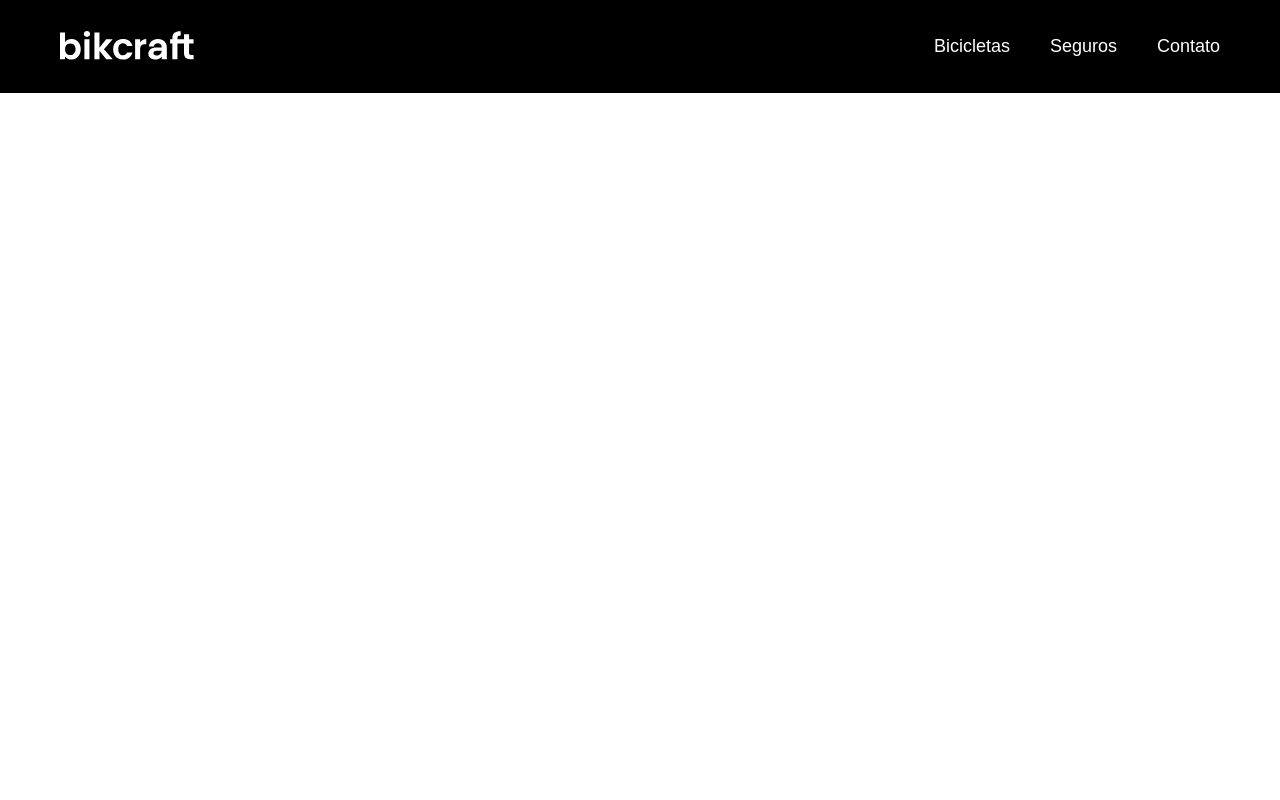
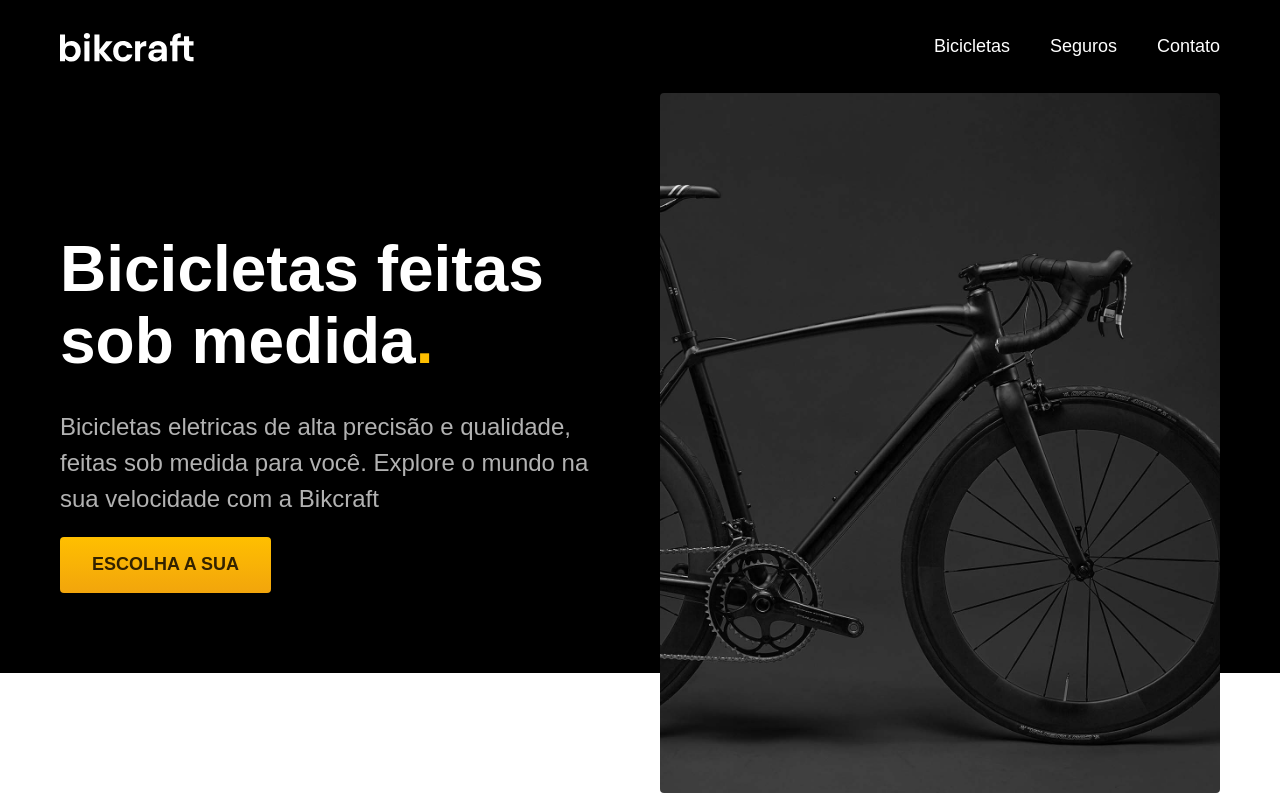
Before and after one commit to othiagofelippe/bikcraft, a plain HTML site: page index.html in a window 1280 px wide. Drawn offline with Linux system fonts and the light colour scheme.

Commit message:
introducao 1,2 e box-shadow

```diff
--- a/css/style.css
+++ b/css/style.css
@@ -3,19 +3,31 @@ body {
   font-family: Arial, Helvetica, sans-serif;
   margin: 0px;
 }
+
+h1, ul, p {
+  margin: 0px;
+}
+
 ul {
-  margin: 0px;
   padding: 0px;
   list-style: none;
 }
+
 a {
   text-decoration: none;
+  color: inherit;
+}
+
+img {
+  max-width: 100%;
+  display: block;
 }
 
 /* Header */
 .header-bg {
   background-color: #000000;
 }
+
 .header {
   display: flex;
   flex-wrap: wrap;
@@ -53,6 +65,7 @@ a {
   transition: 0.3s;
   position: absolute;
 }
+
 .header-menu a:hover:after {
   width: 100%
 }
@@ -87,3 +100,68 @@ a {
     font-size: 14px;
   }
 }
+
+/* Introduction */
+
+.introducao-bg {
+  background: #000000;
+  color: #ffffff;
+  box-shadow: inset 0 -120px #ffffff;
+}
+
+.introducao {
+  display: grid;
+  grid-template-columns: 1fr 1fr;
+  gap: 0px 40px;
+  box-sizing: border-box;
+  max-width: 1200px;
+  padding-left: 20px;
+  padding-right: 20px;
+  margin-left: auto;
+  margin-right: auto;
+}
+
+.introducao-conteudo {
+  align-self: end;
+  padding-bottom: 200px;
+}
+
+.introducao img {
+  height: 100%;
+  object-fit: cover;
+  border-radius: 4px;
+}
+
+.introducao h1 {
+  margin-bottom:32px;
+  font-size: 64px;
+  line-height: 1.125;
+}
+
+.introducao h1 span {
+  color: #ffbf00;
+}
+
+.introducao p {
+  margin-bottom: 20px;
+  font-size: 24px;
+  line-height: 1.5;
+  color: #b2b2b2;
+}
+
+.introducao a {
+  display: inline-block;
+  padding: 16px 32px;
+  border-radius: 4px;
+  text-transform: uppercase;
+  font-size: 18px;
+  line-height: 1.33;
+  font-weight: bold;
+  background: linear-gradient(#ffbf00, #f2a50c);
+  box-shadow: 0 1px 2px rgba(0, 0, 0, .1);
+  color: #332200;
+}
+
+.introducao a:hover {
+  background: linear-gradient(#ffb60d, #e59317);
+}
--- a/index.html
+++ b/index.html
@@ -23,5 +23,20 @@
       </nav>
   </div>
   </header>
+
+  <main class="introducao-bg">
+    <div class="introducao">
+      <div class="introducao-conteudo">
+        <h1>Bicicletas feitas sob medida<span>.</span></h1>
+        <p>Bicicletas eletricas de alta precisão e qualidade, feitas sob medida para você. Explore o mundo na sua velocidade com a Bikcraft</p>
+        <a href="./bicicletas.html">Escolha a sua</a>
+      </div>
+
+      <div>
+        <img src="img/fotos/introducao.jpg" alt="Bicicleta elétrica preta.">
+      </div>
+    </div>
+
+  </main>
 </body>
 </html>
```
